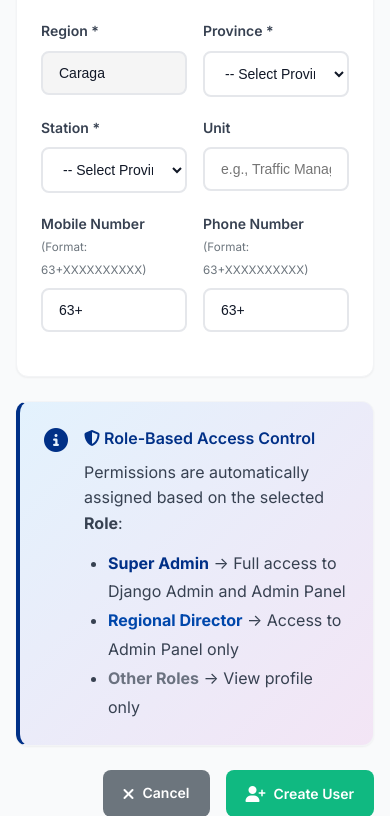
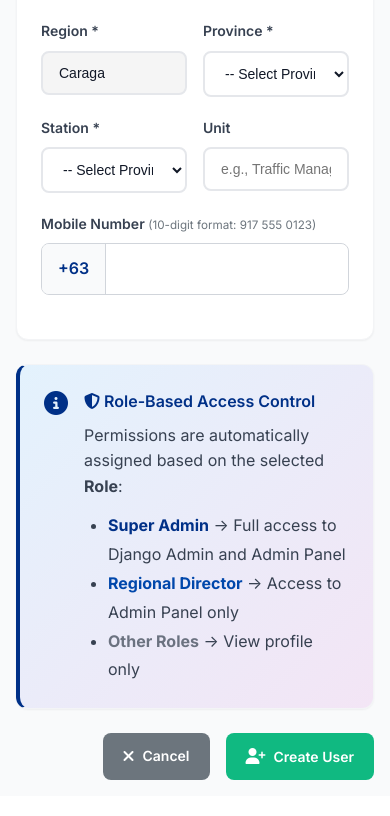
Before and after one commit to rexontimbal/MIT_PROJECTS, a Django app: template templates/admin_panel/user_create.html in a window 390 px wide. Shown: the part 1507-2323 px from the top of the page. After the commit the page ends 2287 px from the top, so only its background shows below. Run offline with Django 5.2, Linux system fonts and the light colour scheme; the template is opened without the code that fills it, so the values that code supplies are empty.

Commit message:
feat: Restore mobile number display and update user create page
User Detail Page (user_detail.html):
- Restore value attribute to display saved mobile number after form submission
- Users can now see their saved number for editing

User Create Page (user_create.html):
- Remove "Phone Number" field to reduce redundancy
- Redesign mobile number field with improved UI matching user_detail.html
- Add phone-input-group styling with +63 prefix area
- Implement 10-digit validation with error messaging
- Update formatPhilippineNumber to match standard 10-digit format (917 555 0123)
- Add mobile number validation to form submit handler
- Consistent formatting and validation across both pages

```diff
--- a/templates/admin_panel/user_create.html
+++ b/templates/admin_panel/user_create.html
@@ -3,6 +3,76 @@
 {% block title %}Create New User{% endblock %}
 
 {% block content %}
+<style>
+    /* =========================================
+       PHILIPPINE PHONE NUMBER INPUT STYLING
+       ========================================= */
+    .phone-input-group {
+        display: flex;
+        align-items: stretch;
+        border: 1px solid #d1d5db;
+        border-radius: 8px;
+        overflow: hidden;
+        background: white;
+        transition: border-color 0.3s ease;
+    }
+
+    .phone-input-group:focus-within {
+        border-color: #003087;
+        box-shadow: 0 0 0 3px rgba(0, 48, 135, 0.1);
+    }
+
+    .phone-prefix-area {
+        display: flex;
+        align-items: center;
+        padding: 0.75rem 1rem;
+        background: #f9fafb;
+        border-right: 1px solid #d1d5db;
+        font-weight: 600;
+        color: #003087;
+        min-width: max-content;
+        font-size: 1rem;
+        flex-shrink: 0;
+    }
+
+    .phone-input-field {
+        flex: 1;
+        border: none;
+        padding: 0.75rem 1rem;
+        padding-left: 0.75rem;
+        font-size: 1rem;
+        font-weight: 500;
+        letter-spacing: 0.05em;
+        outline: none;
+        background: white;
+        color: #1f2937;
+    }
+
+    .phone-input-field:hover {
+        color: #1f2937;
+    }
+
+    .phone-input-field:focus {
+        background: white;
+        color: #1f2937;
+    }
+
+    .phone-input-field::placeholder {
+        color: #9ca3af !important;
+        opacity: 1;
+    }
+
+    /* Validation error state */
+    .phone-input-group.error {
+        border-color: #ef4444;
+    }
+
+    .phone-input-group.error:focus-within {
+        border-color: #dc2626;
+        box-shadow: 0 0 0 3px rgba(239, 68, 68, 0.1);
+    }
+</style>
+
 <!-- Page Header -->
 <div class="admin-page-header">
     <div>
@@ -239,32 +309,24 @@
                 </div>
             </div>
 
-            <div style="display: grid; grid-template-columns: 1fr 1fr; gap: 1rem;">
             <div class="form-group">
                 <label class="form-label" for="mobile_number">
                     Mobile Number
-                        <small style="color: var(--text-light); font-weight: 400;">(Format: 63+XXXXXXXXXX)</small>
+                    <small style="color: var(--text-light); font-weight: 400;">(10-digit format: 917 555 0123)</small>
                 </label>
+                <div class="phone-input-group" id="mobileNumberGroup">
+                    <div class="phone-prefix-area">+63</div>
                     <input type="text"
                            name="mobile_number"
                            id="mobile_number"
-                           class="form-control"
-                           placeholder="63+9XXXXXXXXX"
-                           maxlength="13">
+                           class="form-control phone-input-field"
+                           placeholder=""
+                           maxlength="18"
+                           inputmode="numeric">
                 </div>
-
-                <div class="form-group">
-                    <label class="form-label" for="phone_number">
-                        Phone Number
-                        <small style="color: var(--text-light); font-weight: 400;">(Format: 63+XXXXXXXXXX)</small>
-                    </label>
-                    <input type="text"
-                           name="phone_number"
-                           id="phone_number"
-                           class="form-control"
-                           placeholder="63+9XXXXXXXXX"
-                           maxlength="13">
-                </div>
+                <small id="mobileNumberHint" style="color: var(--text-light); display: none; margin-top: 0.5rem;">
+                    <i class="fas fa-info-circle"></i> Please enter exactly 10 digits
+                </small>
             </div>
         </div>
 
@@ -418,11 +480,12 @@ function updateStations() {
     }
 }
 
-// Password validation
+// Form validation
 function validateForm() {
     const password = document.getElementById('password').value;
     const confirmPassword = document.getElementById('confirm_password').value;
 
+    // Validate passwords
     if (password !== confirmPassword) {
         alert('Passwords do not match! Please make sure both password fields are identical.');
         document.getElementById('confirm_password').focus();
@@ -435,6 +498,24 @@ function validateForm() {
         return false;
     }
 
+    // Validate mobile number if field has a value
+    const mobileValue = mobileNumberInput.value.trim();
+    if (mobileValue !== '') {
+        const digitsOnly = mobileValue.replace(/\D/g, '');
+
+        if (digitsOnly.length !== 10) {
+            alert('Please enter exactly 10 digits for the mobile number (e.g., 917 555 0123)');
+            mobileNumberInput.focus();
+            mobileNumberInput.setSelectionRange(mobileNumberInput.value.length, mobileNumberInput.value.length);
+            mobileNumberGroup.classList.add('error');
+            mobileNumberHint.style.display = 'block';
+            return false;
+        }
+    }
+
+    // All validation passed
+    mobileNumberGroup.classList.remove('error');
+    mobileNumberHint.style.display = 'none';
     return true;
 }
 
@@ -542,88 +623,100 @@ function previewProfilePicture(event) {
 // =========================================
 // PHILIPPINE PHONE NUMBER FORMATTING
 // =========================================
+// Valid Philippine mobile prefixes
+const philippineMobilePrefixes = [
+    '905', '906', '907', '908', '909', // Globe
+    '910', '911', '912', '913', '914', '915', '916', '917', // Smart/TNT
+    '918', '919', // Smart
+    '920', '921', '922', '923', '924', '925', '926', '927', '928', '929', // Dito
+    '930', '931', '932', '933', '934', '935', '936', '937', '938', '939', // Various operators
+    '940', '941', '942', '943', '944', '945', '946', '947', '948', '949'  // Various operators
+];
+
 function formatPhilippineNumber(input) {
     let value = input.value;
 
-    // Remove all non-digit characters except + at the beginning
-    let digitsOnly = value.replace(/[^\d+]/g, '');
+    // Remove all non-digit characters
+    let digitsOnly = value.replace(/\D/g, '');
 
-    // If user clears the field, set to '63+'
-    if (!digitsOnly || digitsOnly === '') {
-        input.value = '63+';
+    // If user clears the field, return empty
+    if (!digitsOnly) {
+        input.value = '';
         return;
     }
 
-    // If user types without 63+, add it
-    if (!digitsOnly.startsWith('63+')) {
+    // Convert different formats to standard 10-digit format
     if (digitsOnly.startsWith('63')) {
-            // User typed 63 without +, add the +
-            digitsOnly = '63+' + digitsOnly.substring(2);
-        } else if (digitsOnly.startsWith('0')) {
-            // User typed 0 (like 09123456789), convert to 63+9123456789
-            digitsOnly = '63+' + digitsOnly.substring(1);
-        } else if (digitsOnly.startsWith('+63')) {
-            // User typed +63, convert to 63+
-            digitsOnly = '63+' + digitsOnly.substring(3);
+        // User typed 63... format, remove the 63
+        digitsOnly = digitsOnly.substring(2);
+    }
+
+    if (digitsOnly.startsWith('0')) {
+        // User typed 0... format (domestic), remove the leading 0
+        digitsOnly = digitsOnly.substring(1);
+    }
+
+    // Limit to 10 digits (mobile prefix 3 digits + local number 7 digits)
+    if (digitsOnly.length > 10) {
+        digitsOnly = digitsOnly.substring(0, 10);
+    }
+
+    // Format with spaces based on actual digit count (no padding with zeros)
+    let formatted = '';
+
+    if (digitsOnly.length <= 3) {
+        // Just the prefix: 917
+        formatted = digitsOnly;
+    } else if (digitsOnly.length <= 6) {
+        // Prefix + first part: 917 555
+        formatted = `${digitsOnly.substring(0, 3)} ${digitsOnly.substring(3)}`;
     } else {
-            // User typed other numbers, prepend 63+
-            digitsOnly = '63+' + digitsOnly;
+        // Full format: 917 555 0123
+        formatted = `${digitsOnly.substring(0, 3)} ${digitsOnly.substring(3, 6)} ${digitsOnly.substring(6)}`;
+    }
+
+    input.value = formatted;
+
+    // Validate and show warning if prefix is not recognized (only when complete)
+    if (digitsOnly.length === 10) {
+        const mobilePrefix = digitsOnly.substring(0, 3);
+        const isValidPrefix = philippineMobilePrefixes.includes(mobilePrefix);
+        if (!isValidPrefix) {
+            console.warn(`Warning: "${mobilePrefix}" is not a recognized Philippine mobile prefix`);
         }
     }
-
-    // Extract the prefix and the actual number
-    let prefix = '63+';
-    let numberPart = digitsOnly.substring(3); // Get everything after '63+'
-
-    // Remove any non-digit characters from numberPart
-    numberPart = numberPart.replace(/\D/g, '');
-
-    // Limit to 10 digits after '63+'
-    if (numberPart.length > 10) {
-        numberPart = numberPart.substring(0, 10);
-    }
-
-    // Set the formatted value
-    input.value = prefix + numberPart;
 }
 
 // Apply to mobile number field
 const mobileNumberInput = document.getElementById('mobile_number');
+const mobileNumberGroup = document.getElementById('mobileNumberGroup');
+const mobileNumberHint = document.getElementById('mobileNumberHint');
+
 if (mobileNumberInput) {
-    // Initialize with 63+ if empty
-    if (!mobileNumberInput.value || mobileNumberInput.value.trim() === '') {
-        mobileNumberInput.value = '63+';
-    } else {
-        // Format existing value
+    // Format existing value on page load
+    if (mobileNumberInput.value && mobileNumberInput.value.trim() !== '') {
         formatPhilippineNumber(mobileNumberInput);
     }
 
     // Format on input
     mobileNumberInput.addEventListener('input', function() {
         formatPhilippineNumber(this);
+        // Clear error state while typing
+        mobileNumberGroup.classList.remove('error');
+        mobileNumberHint.style.display = 'none';
     });
 
-    // Prevent deletion of '63+' prefix
+    // Handle backspace to maintain format
     mobileNumberInput.addEventListener('keydown', function(e) {
-        const cursorPos = this.selectionStart;
-
-        // Prevent backspace/delete if cursor is at position 0-3 (within '63+')
-        if ((e.key === 'Backspace' || e.key === 'Delete') && cursorPos <= 3) {
-            e.preventDefault();
-        }
-
-        // Prevent cursor from moving before position 3
+        // Allow standard key operations
+        if (['Backspace', 'Delete', 'ArrowLeft', 'ArrowRight', 'Tab'].includes(e.key)) {
             setTimeout(() => {
-            if (this.selectionStart < 3) {
-                this.setSelectionRange(3, 3);
+                if (this.value) {
+                    formatPhilippineNumber(this);
+                } else {
+                    formatPhilippineNumber(this);
                 }
             }, 0);
-    });
-
-    // Prevent cursor from being placed before '63+'
-    mobileNumberInput.addEventListener('click', function() {
-        if (this.selectionStart < 3) {
-            this.setSelectionRange(3, 3);
         }
     });
 
@@ -633,54 +726,35 @@ if (mobileNumberInput) {
             this.setSelectionRange(this.value.length, this.value.length);
         }, 0);
     });
+
+    // Validate before blur
+    mobileNumberInput.addEventListener('blur', function() {
+        validateMobileNumber(this);
+    });
 }
 
-// Apply to phone number field
-const phoneNumberInput = document.getElementById('phone_number');
-if (phoneNumberInput) {
-    // Initialize with 63+ if empty
-    if (!phoneNumberInput.value || phoneNumberInput.value.trim() === '') {
-        phoneNumberInput.value = '63+';
-    } else {
-        // Format existing value
-        formatPhilippineNumber(phoneNumberInput);
+// Validation function
+function validateMobileNumber(input) {
+    const digitsOnly = input.value.replace(/\D/g, '');
+
+    if (input.value.trim() === '') {
+        // Empty field is allowed (optional field)
+        mobileNumberGroup.classList.remove('error');
+        mobileNumberHint.style.display = 'none';
+        return true;
     }
 
-    // Format on input
-    phoneNumberInput.addEventListener('input', function() {
-        formatPhilippineNumber(this);
-    });
-
-    // Prevent deletion of '63+' prefix
-    phoneNumberInput.addEventListener('keydown', function(e) {
-        const cursorPos = this.selectionStart;
-
-        // Prevent backspace/delete if cursor is at position 0-3 (within '63+')
-        if ((e.key === 'Backspace' || e.key === 'Delete') && cursorPos <= 3) {
-            e.preventDefault();
+    if (digitsOnly.length !== 10) {
+        // Invalid length
+        mobileNumberGroup.classList.add('error');
+        mobileNumberHint.style.display = 'block';
+        return false;
     }
 
-        // Prevent cursor from moving before position 3
-        setTimeout(() => {
-            if (this.selectionStart < 3) {
-                this.setSelectionRange(3, 3);
-            }
-        }, 0);
-    });
-
-    // Prevent cursor from being placed before '63+'
-    phoneNumberInput.addEventListener('click', function() {
-        if (this.selectionStart < 3) {
-            this.setSelectionRange(3, 3);
-        }
-    });
-
-    // Focus at the end when field is focused
-    phoneNumberInput.addEventListener('focus', function() {
-        setTimeout(() => {
-            this.setSelectionRange(this.value.length, this.value.length);
-        }, 0);
-    });
+    // Valid
+    mobileNumberGroup.classList.remove('error');
+    mobileNumberHint.style.display = 'none';
+    return true;
 }
 </script>
 {% endblock %}
--- a/templates/admin_panel/user_detail.html
+++ b/templates/admin_panel/user_detail.html
@@ -429,6 +429,7 @@
                                name="mobile_number"
                                id="mobile_number"
                                class="form-control phone-input-field"
+                               value="{{ profile.mobile_number|default:'' }}"
                                placeholder=""
                                maxlength="18"
                                inputmode="numeric"
```
Lines whose indentation alone changed are shown as unchanged.
